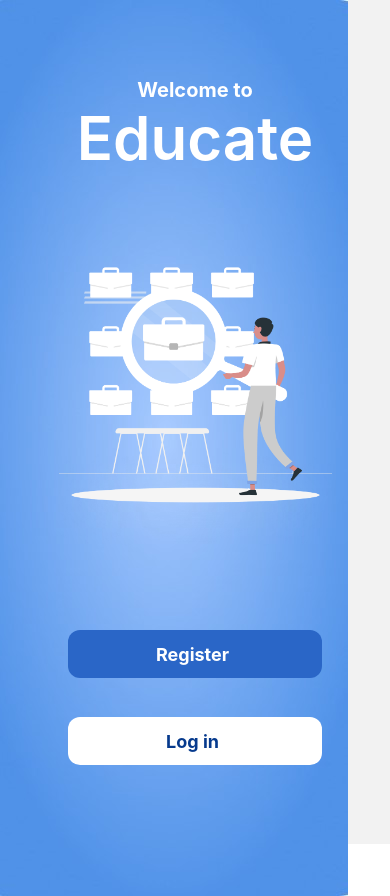
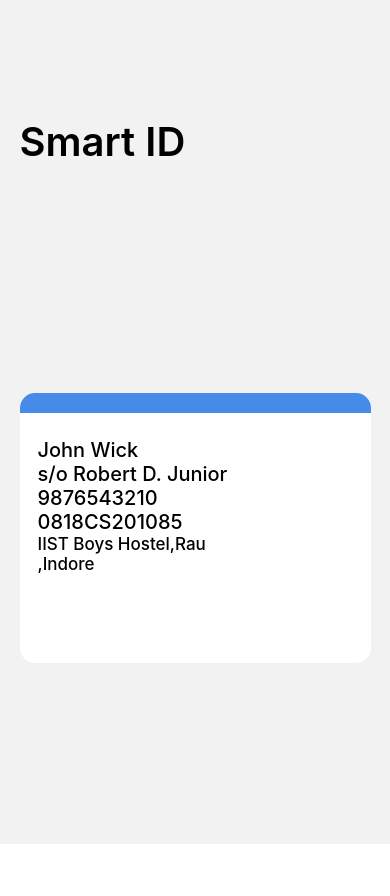
Before and after one commit to KamalRawat02/Hackhathon, a React Native app in the folder Educate/: screen /SmartID in a window 390 px wide. After the commit the page ends 844 px from the top, so only its background shows below. Built offline with nearby package versions, Linux system fonts and the light colour scheme; grey boxes are pictures that could not be loaded.

Commit message:
made smart ID

```diff
--- a/Educate/src/components/ModComp.tsx
+++ b/Educate/src/components/ModComp.tsx
@@ -2,12 +2,16 @@
 import React, {useState} from 'react';
 import {Alert, FlatList, Modal, TouchableOpacity} from 'react-native';
 import {Image, StyleSheet, Text, View} from 'react-native';
-import {useNavigation} from '@react-navigation/native';
+import {StackActions, useNavigation} from '@react-navigation/native';
 import Entypo from 'react-native-vector-icons/Entypo';
 
 const ModelComp = () => {
   const [modalVisible, setModalVisible] = useState(false);
   const navigation = useNavigation();
+  function Auth() {
+    throw new Error('Function not implemented.');
+  }
+
   return (
     <View style={styles.centeredView}>
       <View style={styles.modalView}>
--- a/Educate/src/navigation/RootNavigator.tsx
+++ b/Educate/src/navigation/RootNavigator.tsx
@@ -17,6 +17,7 @@ import BookResources from '../screens/BookResources';
 import Comment from '../screens/Comment';
 import Roadmaps from '../screens/Roadmap';
 import Cheat from '../screens/cheat';
+import SmartID from '../screens/smartID';
 
 const Stack = createNativeStackNavigator();
 const Tab = createBottomTabNavigator();
@@ -136,6 +137,11 @@ const RootNavigator = () => {
         component={Cheat}
         options={{headerShown: false}}
       />
+      <Stack.Screen
+        name="SmartID"
+        component={SmartID}
+        options={{headerShown: false}}
+      />
     </Stack.Navigator>
   );
 };
--- a/Educate/src/screens/Profile.tsx
+++ b/Educate/src/screens/Profile.tsx
@@ -10,7 +10,7 @@ import {ScreenWidth} from '@rneui/base';
 import CustomInput from '../components/CustomInput';
 import MaterialCommunityIcons from 'react-native-vector-icons/MaterialCommunityIcons';
 import Octicons from 'react-native-vector-icons/Octicons';
-const Profile = () => {
+const Profile = ({navigation}) => {
   const [name, setName] = useState('');
   const [enrol, setEnrol] = useState('');
   const [phone, setPhone] = useState('');
@@ -28,10 +28,12 @@ const Profile = () => {
       branch: branch,
     };
     await firestore().collection('Users').doc(ID).set(response);
+    navigation.navigate('SmartID');
   };
   const temp = async () => {
     const apk = await firestore().collection('Users').doc(ID).get();
     console.log(apk);
+    //  navigation.navigate({screen: 'SmartID'});
   };
   const cameraPermission = async () => {
     try {
@@ -51,7 +53,7 @@ const Profile = () => {
   };
   return (
     <View style={{flex: 1, alignItems: 'center', justifyContent: 'center'}}>
-      <Text style={{color:'black',fontSize:30,fontWeight:'600'}}>
+      <Text style={{color: 'black', fontSize: 30, fontWeight: '600'}}>
         Profile
       </Text>
       <View
@@ -63,7 +65,7 @@ const Profile = () => {
           elevation: 10,
         }}>
         <CustomInput
-          onChangeText={value => setName(value)}
+          onChangeText={(value: React.SetStateAction<string>) => setName(value)}
           value={name}
           heading={'Name'}
           leftIconType={
@@ -75,13 +77,17 @@ const Profile = () => {
           }
         />
         <CustomInput
-          onChangeText={value => setEnrol(value)}
+          onChangeText={(value: React.SetStateAction<string>) =>
+            setEnrol(value)
+          }
           value={enrol}
           heading={'Enrollment No.'}
           leftIconType={<Octicons name={'number'} size={24} color={'black'} />}
         />
         <CustomInput
-          onChangeText={value => setPhone(value)}
+          onChangeText={(value: React.SetStateAction<string>) =>
+            setPhone(value)
+          }
           value={phone}
           heading={'Phone No.'}
           leftIconType={
@@ -93,7 +99,9 @@ const Profile = () => {
           }
         />
         <CustomInput
-          onChangeText={value => setCourse(value)}
+          onChangeText={(value: React.SetStateAction<string>) =>
+            setCourse(value)
+          }
           value={course}
           heading={'Course'}
           leftIconType={
@@ -105,7 +113,9 @@ const Profile = () => {
           }
         />
         <CustomInput
-          onChangeText={value => setBranch(value)}
+          onChangeText={(value: React.SetStateAction<string>) =>
+            setBranch(value)
+          }
           value={branch}
           heading={'Branch'}
           leftIconType={
@@ -133,7 +143,9 @@ const Profile = () => {
               justifyContent: 'center',
               alignItems: 'center',
             }}>
-            <Text style={{color: 'white',fontWeight:'600',fontSize:17}}>Submit</Text>
+            <Text style={{color: 'white', fontWeight: '600', fontSize: 17}}>
+              Submit
+            </Text>
           </TouchableOpacity>
         </View>
       </View>
--- /dev/null
+++ b/Educate/src/screens/smartID.tsx
@@ -0,0 +1,110 @@
+/* eslint-disable react-native/no-inline-styles */
+import {Image} from '@rneui/base';
+import React, {Component} from 'react';
+import {ImageBackground} from 'react-native';
+import {View, Text} from 'react-native';
+
+class SmartID extends Component {
+  render() {
+    return (
+      <View
+        style={{
+          flex: 1,
+        }}>
+        <View
+          style={{
+            flex: 0.25,
+          }}>
+          <Text
+            style={{
+              fontSize: 40,
+              fontWeight: '600',
+              marginTop: '30%',
+              marginStart: '5%',
+            }}>
+            Smart ID
+          </Text>
+        </View>
+        <View
+          style={{
+            flex: 0.75,
+            justifyContent: 'center',
+            alignItems: 'center',
+          }}>
+          <View
+            style={{
+              height: 270,
+              width: '90%',
+              borderRadius: 15,
+              elevation: 10,
+              backgroundColor: 'white',
+            }}>
+            <View
+              style={{
+                flex: 0.075,
+                backgroundColor: '#458BE7',
+                borderTopEndRadius: 15,
+                borderTopStartRadius: 15,
+              }}
+            />
+            <View
+              style={{
+                flex: 0.925,
+
+                borderBottomEndRadius: 15,
+                borderBottomStartRadius: 15,
+                flexDirection: 'row',
+              }}>
+              <View
+                style={{
+                  flex: 0.6,
+
+                  borderBottomStartRadius: 15,
+                }}>
+                <Text
+                  style={{
+                    fontSize: 20,
+                    fontWeight: '500',
+                    marginLeft: 18,
+                    marginTop: 25,
+                  }}>
+                  John Wick
+                </Text>
+                <Text style={{fontSize: 20, fontWeight: '500', marginLeft: 18}}>
+                  s/o Robert D. Junior
+                </Text>
+                <Text style={{fontSize: 20, fontWeight: '500', marginLeft: 18}}>
+                  9876543210
+                </Text>
+                <Text style={{fontSize: 20, fontWeight: '500', marginLeft: 18}}>
+                  0818CS201085
+                </Text>
+                <Text style={{fontSize: 17, fontWeight: '500', marginLeft: 18}}>
+                  IIST Boys Hostel,Rau ,Indore
+                </Text>
+              </View>
+              <View
+                style={{
+                  flex: 0.4,
+                  borderBottomRightRadius: 15,
+                  justifyContent: 'center',
+                  alignItems: 'center',
+                }}>
+                <View style={{width: 120, height: 200}}>
+                  <Image
+                    style={{height: '100%', width: '100%', borderRadius: 15}}
+                    source={{
+                      uri: 'https://i.pinimg.com/originals/d1/94/d7/d194d7193cd245643591d6e90c8bfdbc.jpg',
+                    }}
+                  />
+                </View>
+              </View>
+            </View>
+          </View>
+        </View>
+      </View>
+    );
+  }
+}
+
+export default SmartID;
```
